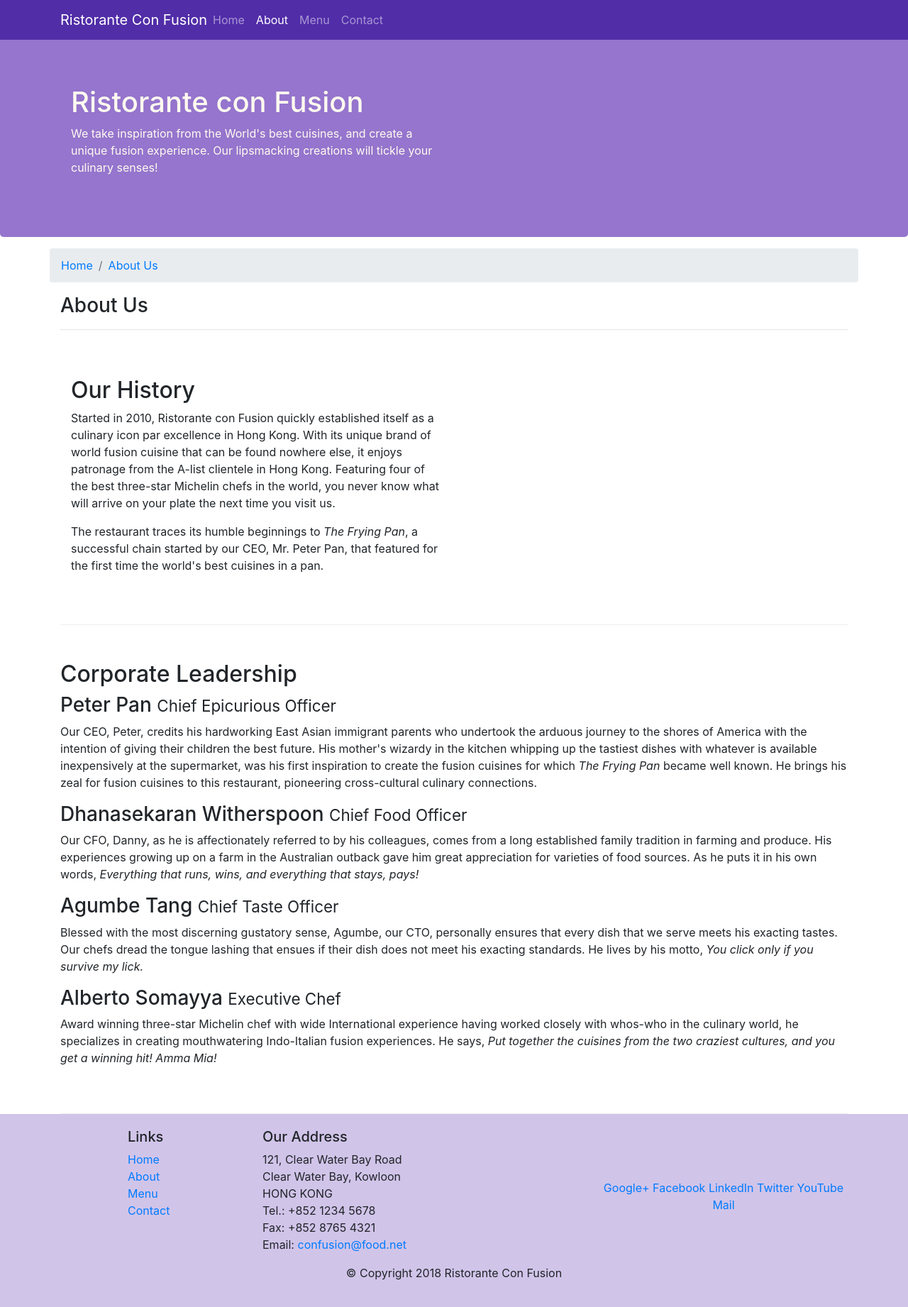
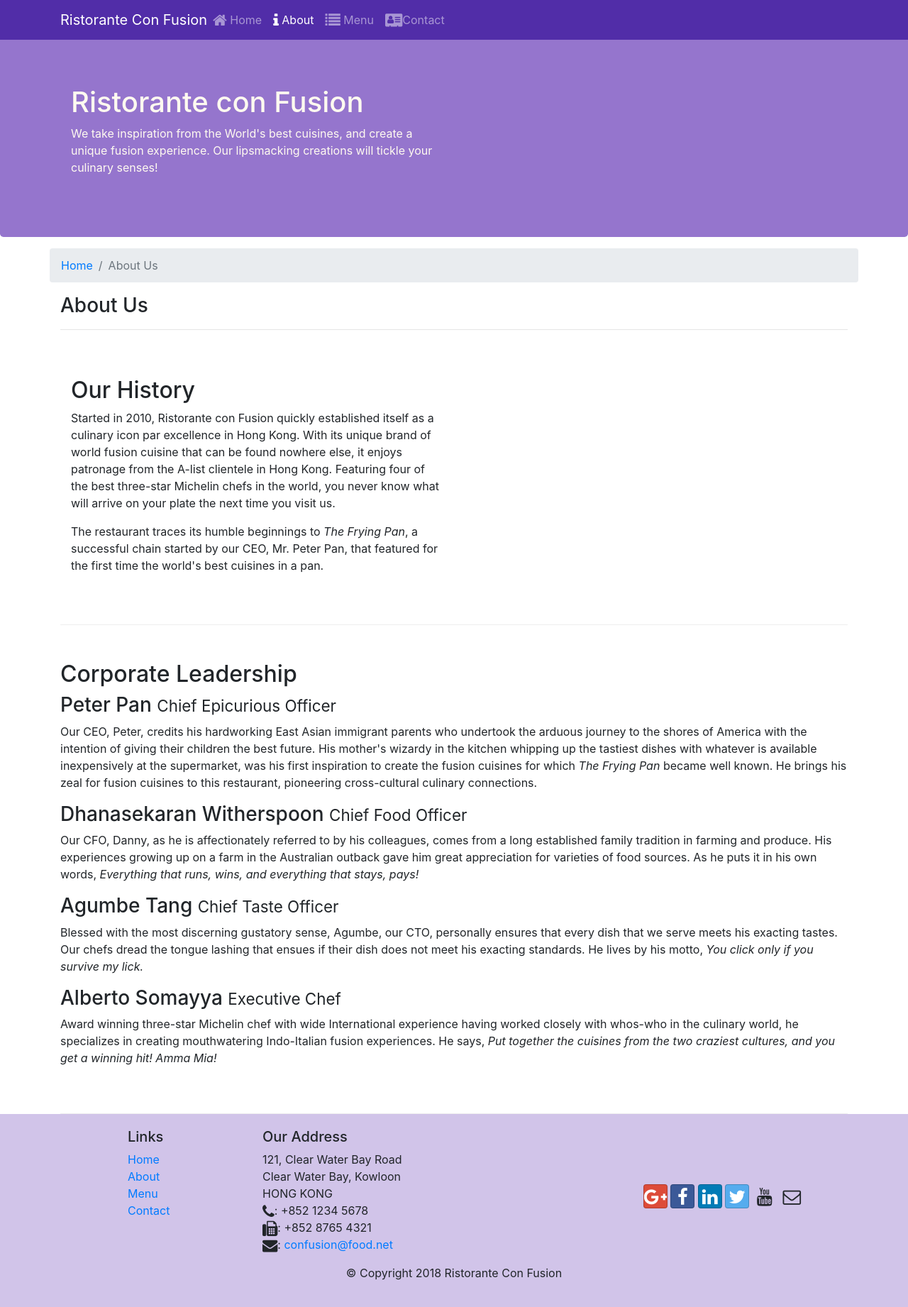
Before and after one commit to ManojSilag/FrontEndWebUiFrameWorkAndTools, a website: page aboutus.html in a window 1280 px wide. Shown: the whole page at 71% size. Drawn offline with nearby package versions, Linux system fonts and the light colour scheme.

Commit message:
Navbar complete

```diff
--- a/aboutus.html
+++ b/aboutus.html
@@ -10,7 +10,8 @@
     <!-- Bootstrap CSS -->
 
     <link rel="stylesheet" href="node_modules/bootstrap/dist/css/bootstrap.min.css">
-
+    <link rel="stylesheet" href="node_modules/font-awesome/css/font-awesome.min.css">
+    <link rel="stylesheet" href="node_modules/bootstrap-social/bootstrap-social.css">
     <link rel="stylesheet" href="/css/styles.css">
     <title>Ristorante Con Fusion: About Us</title>
 </head>
@@ -25,10 +26,10 @@
                     <a href="./index.html" class="navbar-brand mr-auto">Ristorante Con Fusion</a>
                     <div class="collapse navbar-collapse" id="Navbar">
                          <ul class="navbar-nav mr-auto">
-                                 <li class="nav-item "><a class="nav-link" href="./index.html">Home</a></li>
-                                 <li class="nav-item active"><a class="nav-link" href="#">About</a></li>
-                                 <li class="nav-item"><a class="nav-link" href="#">Menu</a></li>
-                                 <li class="nav-item"><a class="nav-link" href="#">Contact</a></li>
+                            <li class="nav-item"><a class="nav-link" href="./index.html"><span class="fa fa-home fa-lg"></span> Home</a></li>
+                            <li class="nav-item active"><a class="nav-link" href="#"><span class="fa fa-info fa-lg"></span> About</a></li>
+                            <li class="nav-item"><a class="nav-link" href="#"><span class="fa fa-list fa-lg"></span> Menu</a></li>
+                            <li class="nav-item"><a class="nav-link" href="#"><span class="fa fa-address-card fa-lg"></span>Contact</a></li>
                              </ul>
                     </div>
 
@@ -53,7 +54,7 @@
             <ol class="col-12 breadcrumb">
 
                 <li class="breadcrumb-item"><a href="./index.html">Home</a></li>
-                <li class="breadcrumb-item active"><a href="#">About Us</a></li>
+                <li class="breadcrumb-item active">About Us</li>
             </ol>
             <div class="col-12">
                <h3>About Us</h3>
@@ -106,19 +107,19 @@
 		              121, Clear Water Bay Road<br>
 		              Clear Water Bay, Kowloon<br>
 		              HONG KONG<br>
-		              Tel.: +852 1234 5678<br>
-		              Fax: +852 8765 4321<br>
-		              Email: <a href="mailto:confusion@food.net">confusion@food.net</a>
+                      <i class="fa fa-phone fa-lg"></i>: +852 1234 5678<br>
+                      <i class="fa fa-fax fa-lg"></i>: +852 8765 4321<br>
+                      <i class="fa fa-envelope fa-lg"></i>: <a href="mailto:confusion@food.net">confusion@food.net</a>
 		           </address>
                 </div>
                 <div class="col-12 col-sm-4 align-self-center">
                     <div class="text-center">
-                        <a href="http://google.com/+">Google+</a>
-                        <a href="http://www.facebook.com/profile.php?id=">Facebook</a>
-                        <a href="http://www.linkedin.com/in/">LinkedIn</a>
-                        <a href="http://twitter.com/">Twitter</a>
-                        <a href="http://youtube.com/">YouTube</a>
-                        <a href="mailto:">Mail</a>
+                        <a class="btn btn-social-icon btn-google" href="http://google.com/+"><i class="fa fa-google-plus fa-lg"></i></a>
+                        <a class="btn btn-social-icon btn-facebook"  href="http://www.facebook.com/profile.php?id="><i class="fa fa-facebook fa-lg"></i></a>
+                        <a class="btn btn-social-icon btn-linkedin"  href="http://www.linkedin.com/in/"><i class="fa fa-linkedin fa-lg"></i></a>
+                        <a class="btn btn-social-icon btn-twitter"  href="http://twitter.com/"><i class="fa fa-twitter fa-lg"></i></a>
+                        <a class="btn btn-social-icon btn-youtube"  href="http://youtube.com/"><i class="fa fa-youtube fa-lg"></i></a>
+                        <a class="btn btn-social-icon " href="mailto:"><i class="fa fa-envelope-o fa-lg"></i></a>
                     </div>
                 </div>
            </div>
--- a/package.json
+++ b/package.json
@@ -15,6 +15,8 @@
   },
   "dependencies": {
     "bootstrap": "^4.4.1",
+    "bootstrap-social": "^5.1.1",
+    "font-awesome": "^4.7.0",
     "jquery": "^1.9.1",
     "popper.js": "^1.16.0"
   }
```
Also changed, not shown: index.html (+16 -15 lines), 1 other file.
